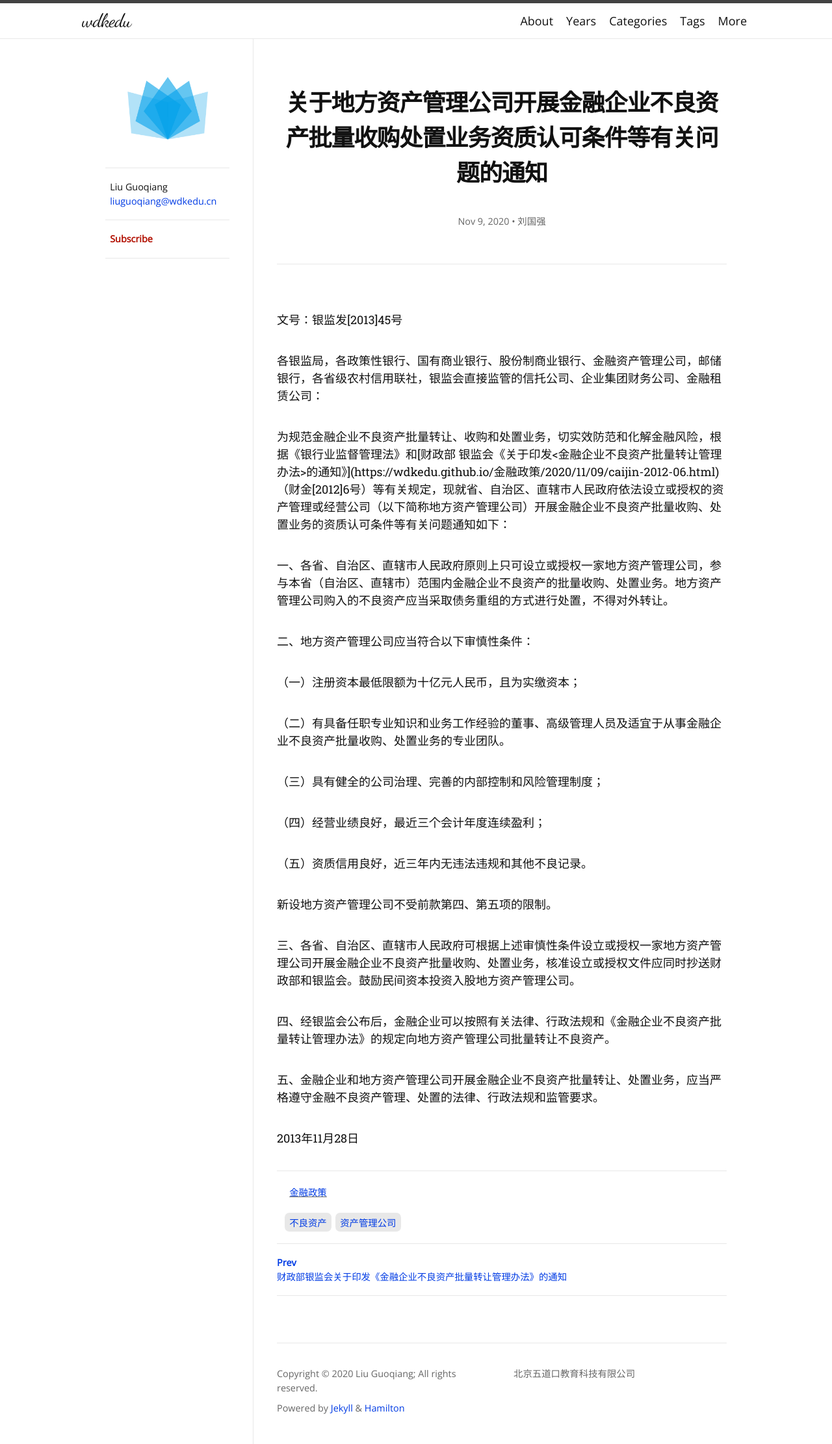
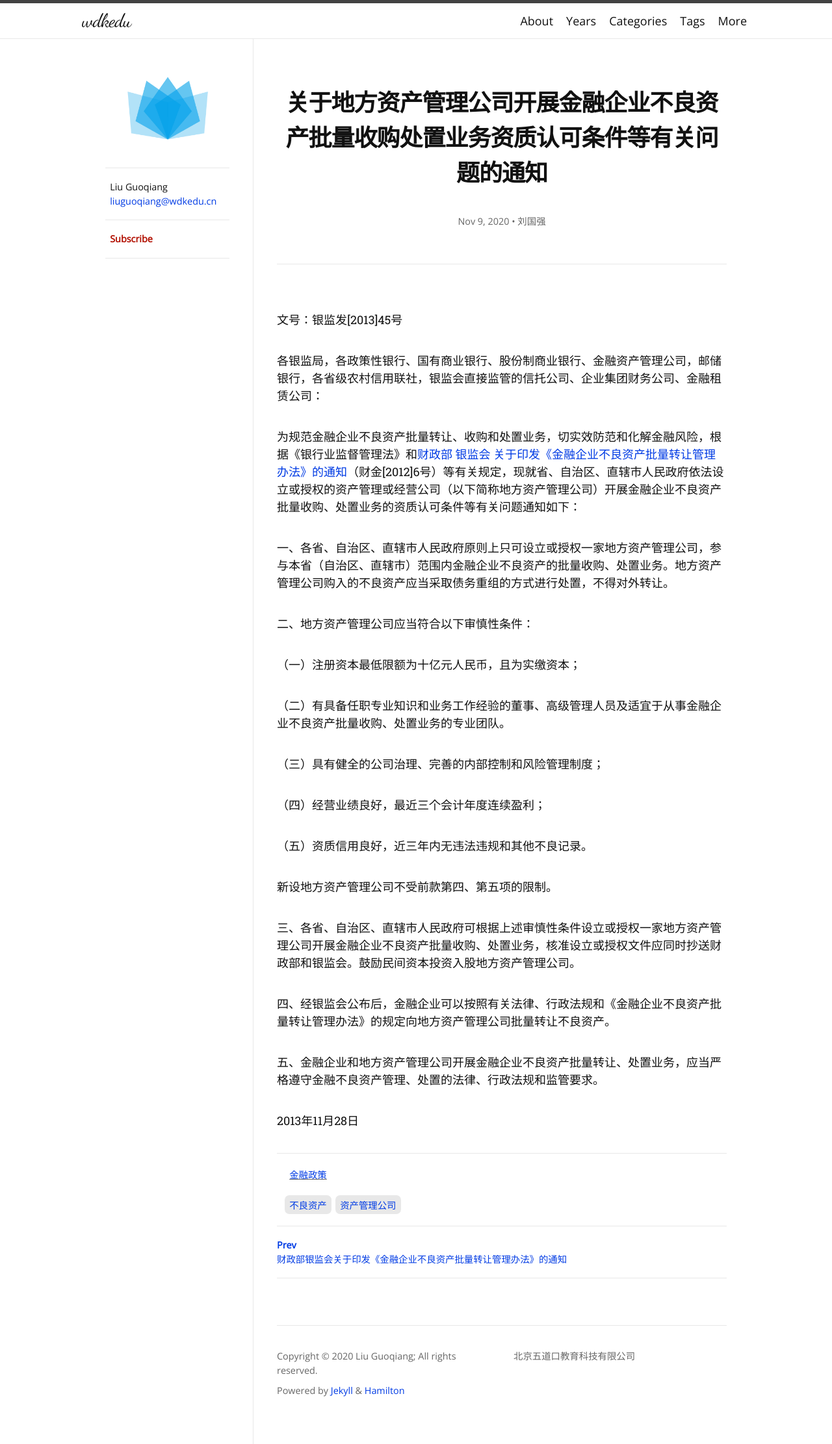
Before and after one commit to wdkedu/wdkedu.github.io, a Jekyll site: the page built from _posts/2020-11-09-yinjianfa-2013-45.md, in a window 1280 px wide. Shown: the whole page at 65% size. Built offline with Jekyll 4.4.1, drawn with Linux system fonts in a browser that asks for light colours; some web fonts are replaced; part of the change alters nothing that is shown.

Commit message:
Update 2020-11-09-yinjianfa-2013-45.md

```diff
--- a/_posts/2020-11-09-yinjianfa-2013-45.md
+++ b/_posts/2020-11-09-yinjianfa-2013-45.md
@@ -13,7 +13,7 @@ author:
 
 各银监局，各政策性银行、国有商业银行、股份制商业银行、金融资产管理公司，邮储银行，各省级农村信用联社，银监会直接监管的信托公司、企业集团财务公司、金融租赁公司：
 
-为规范金融企业不良资产批量转让、收购和处置业务，切实效防范和化解金融风险，根据《银行业监督管理法》和[财政部 银监会《关于印发<金融企业不良资产批量转让管理办法>的通知》](https://wdkedu.github.io/金融政策/2020/11/09/caijin-2012-06.html)（财金[2012]6号）等有关规定，现就省、自治区、直辖市人民政府依法设立或授权的资产管理或经营公司（以下简称地方资产管理公司）开展金融企业不良资产批量收购、处置业务的资质认可条件等有关问题通知如下：
+为规范金融企业不良资产批量转让、收购和处置业务，切实效防范和化解金融风险，根据《银行业监督管理法》和[财政部 银监会 关于印发《金融企业不良资产批量转让管理办法》的通知](https://wdkedu.github.io/金融政策/2020/11/09/caijin-2012-06.html)（财金[2012]6号）等有关规定，现就省、自治区、直辖市人民政府依法设立或授权的资产管理或经营公司（以下简称地方资产管理公司）开展金融企业不良资产批量收购、处置业务的资质认可条件等有关问题通知如下：
 
 一、各省、自治区、直辖市人民政府原则上只可设立或授权一家地方资产管理公司，参与本省（自治区、直辖市）范围内金融企业不良资产的批量收购、处置业务。地方资产管理公司购入的不良资产应当采取债务重组的方式进行处置，不得对外转让。
 
```
